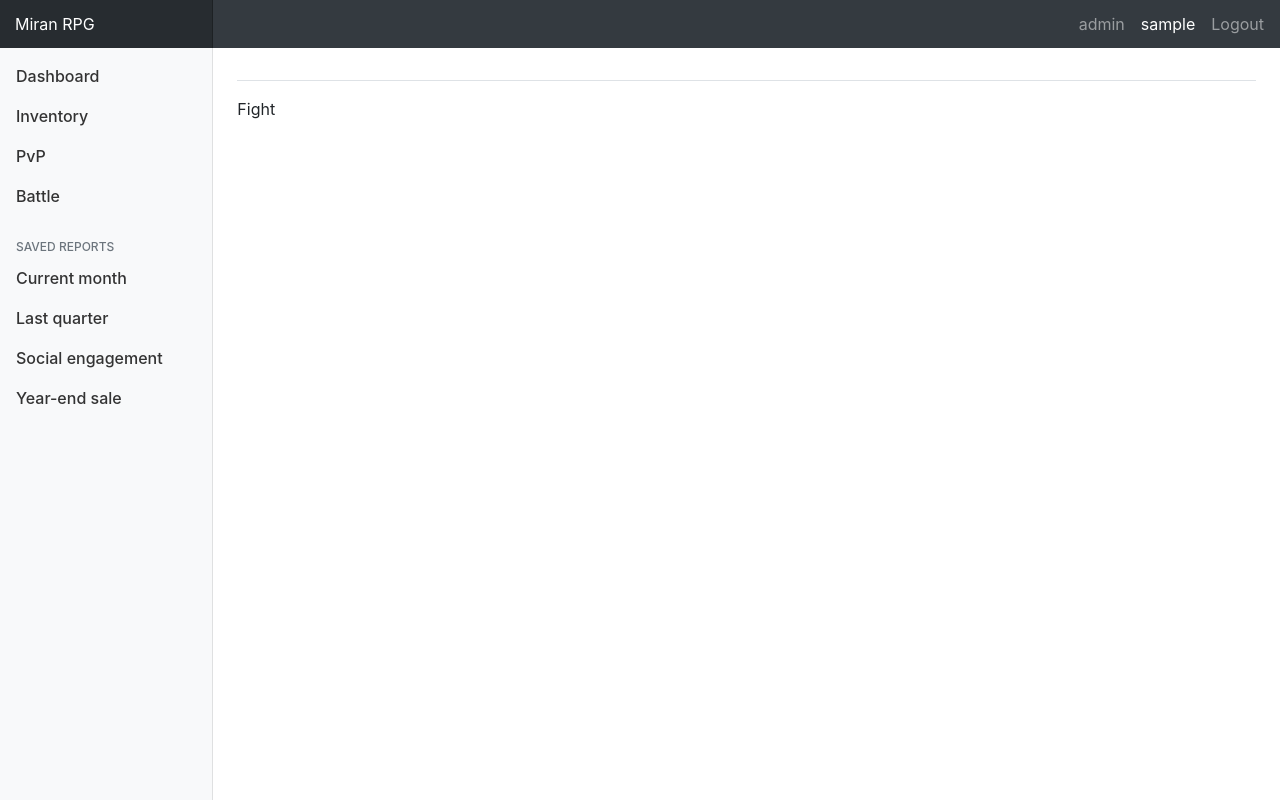
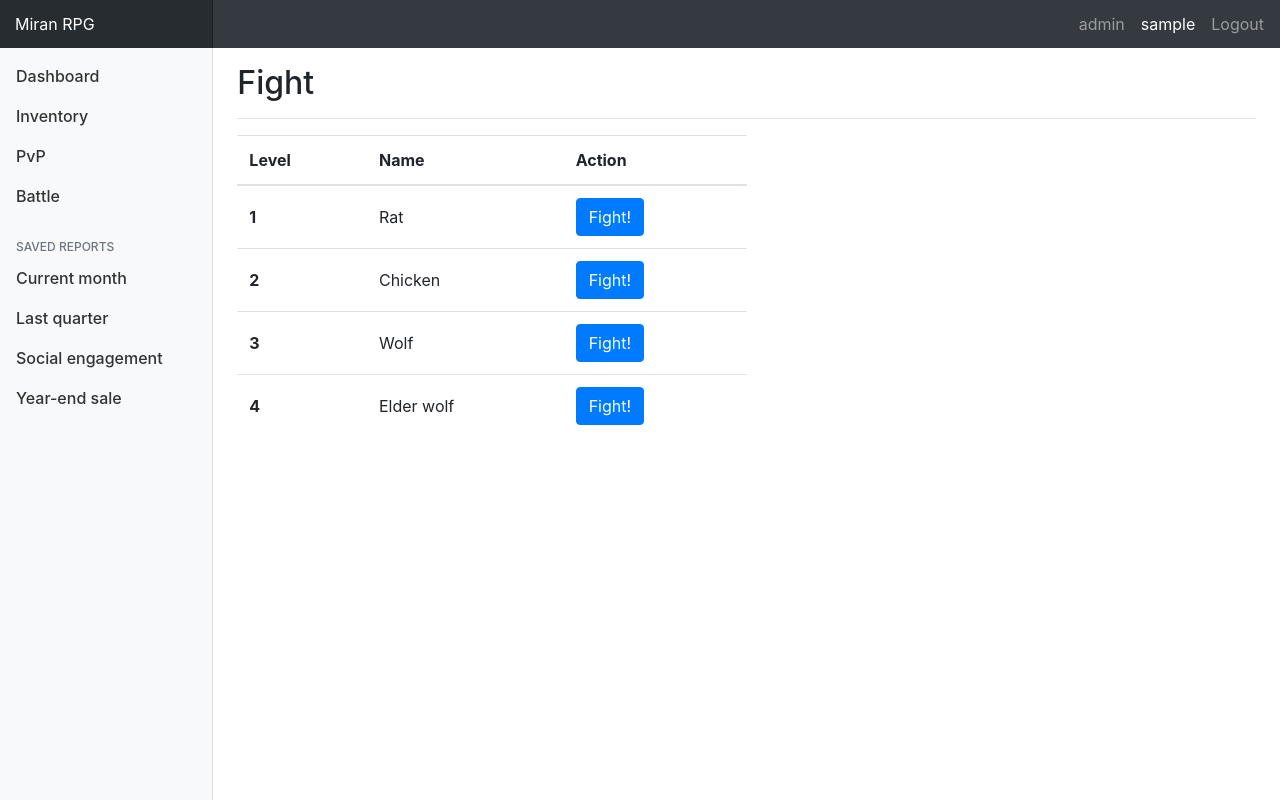
Before and after one commit to Rayman/miran, a Django app: page /fight in a window 1280 px wide. Run offline with Django 3.2, Linux system fonts and the light colour scheme; the visitor is signed in with stand-in values (Sample User, id 1); data comes from the database, SQL or seed files in the repository; some libraries are stand-ins or nearby versions.

Commit message:
Implement fightlist & fight detail view

```diff
--- a/backend/templates/backend/fight.html
+++ b/backend/templates/backend/fight.html
@@ -1,5 +1,5 @@
 {% extends 'backend/base.html' %}
 
 {% block content %}
-Fight
+Omg!
 {% endblock %}
--- /dev/null
+++ b/backend/templates/backend/fightlist.html
@@ -0,0 +1,28 @@
+{% extends 'backend/base.html' %}
+
+{% block content %}
+<table class="table w-50">
+    <thead>
+    <tr>
+        <th scope="col">Level</th>
+        <th scope="col">Name</th>
+        <th scope="col">Action</th>
+    </tr>
+    </thead>
+    <tbody>
+    {% for monster in object_list %}
+    <tr>
+        <th scope="row" class="align-middle">{{ monster.level }}</th>
+        <td class="align-middle">{{ monster.name }}</td>
+        <td>
+            <form action="{% url 'fight' monster.pk %}" method="post">
+                {% csrf_token %}
+                <input type="submit" value="Fight!" class="btn btn-primary" />
+            </form>
+        </td>
+    </tr>
+    {% empty %}
+    {% endfor %}
+    </tbody>
+</table>
+{% endblock %}
--- a/backend/urls.py
+++ b/backend/urls.py
@@ -8,7 +8,8 @@ urlpatterns = [
     path('', TemplateView.as_view(template_name='backend/index.html'), name='index'),
     path('login', auth_views.LoginView.as_view(redirect_authenticated_user=True), name='login'),
     path('logout', auth_views.LogoutView.as_view(), name='logout'),
-    path('fight', views.fight, name='fight'),
+    path('fight', views.FightList.as_view(), name='fight'),
+    path('fight/<int:pk>', views.Fight.as_view(), name='fight'),
     path('dashboard', views.dashboard, name='dashboard'),
     path('inventory', views.Inventory.as_view(), name='inventory'),
     path('levelup', views.LevelUp.as_view(), name='levelup'),
--- a/backend/views.py
+++ b/backend/views.py
@@ -6,17 +6,40 @@ from django.shortcuts import redirect
 from django.utils.decorators import method_decorator
 from django.views.generic import TemplateView, DetailView, ListView
 
+from backend.models import Monster
+
 logger = logging.getLogger(__name__)
 
 
-@login_required
-def fight(request):
-    return render(request, 'backend/fight.html')
+@method_decorator(login_required, name='dispatch')
+class FightList(ListView):
+    template_name = 'backend/fightlist.html'
+    extra_context = {
+        'title': 'Fight',
+    }
+
+    def get_queryset(self):
+        return Monster.objects.all()
+
+
+@method_decorator(login_required, name='dispatch')
+class Fight(DetailView):
+    model = Monster
+    template_name = 'backend/fight.html'
+    extra_context = {
+        'title': 'Fight',
+    }
+
+    def post(self, request, pk):
+        monster = self.get_object()
+        logger.info('attack %s', monster.name)
+        return redirect('fight', pk)
 
 
 @login_required
 def dashboard(request):
     return render(request, 'backend/dashboard.html', {'title': 'Dashboard'})
+
 
 @method_decorator(login_required, name='dispatch')
 class Inventory(ListView):
@@ -27,6 +50,7 @@ class Inventory(ListView):
 
     def get_queryset(self):
         return self.request.user.items.all()
+
 
 @method_decorator(login_required, name='dispatch')
 class LevelUp(TemplateView):
```
